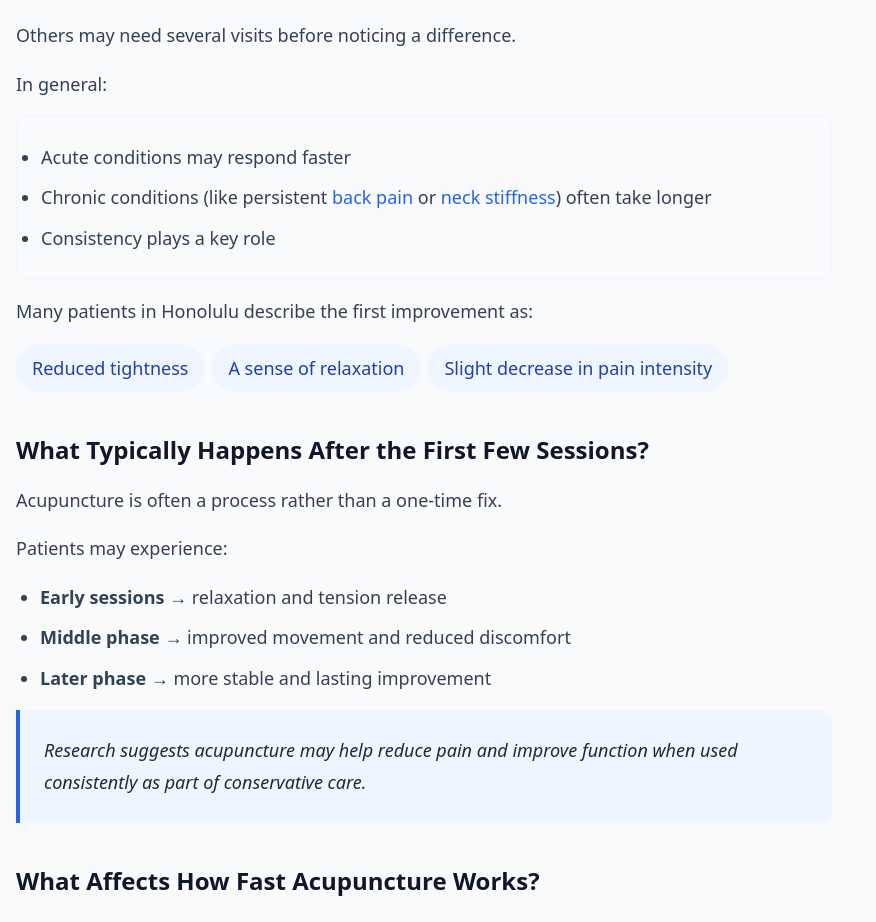
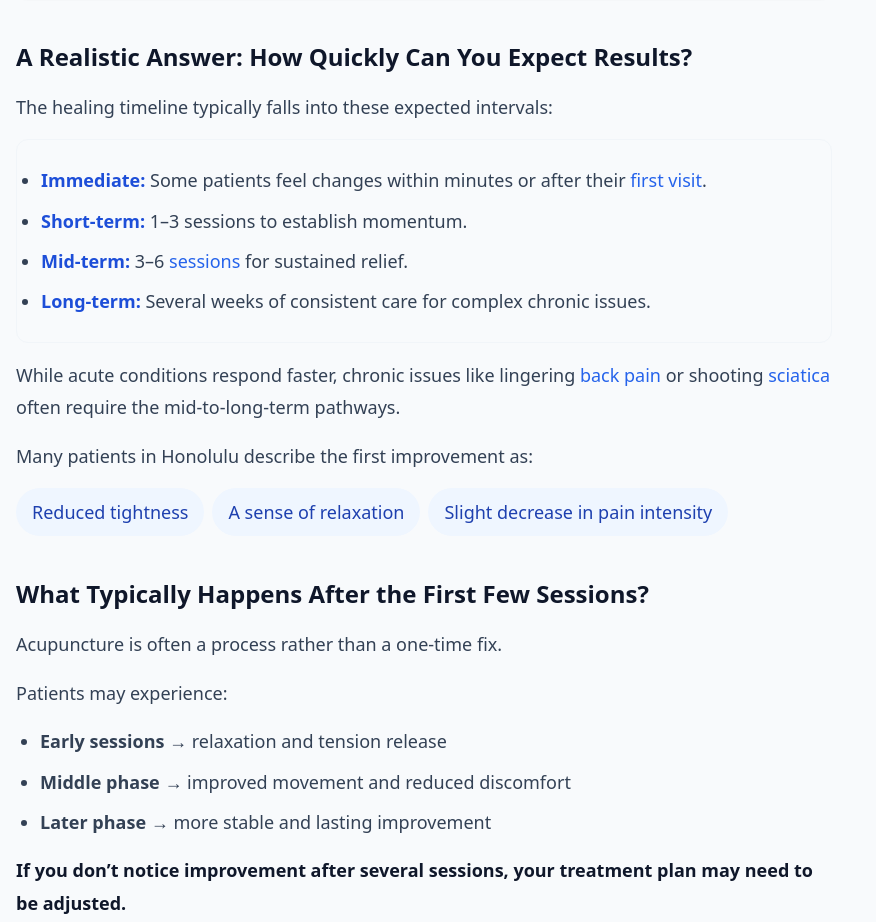
Before and after one commit to acutherapy/acutherapy-web-v2, a React (Vite) app: page /how-fast-does-acupuncture-work in a window 1280 px wide. Shown: the part 2229-3151 px from the top of the page, without its empty margins (0-876 px from the left). Built offline with nearby package versions, Linux system fonts and the light colour scheme.

Commit message:
Enhance timeline expectation matrix, add deep links, and refine failure boundary

```diff
--- a/src/pages/HowFastDoesAcupunctureWorkPage.tsx
+++ b/src/pages/HowFastDoesAcupunctureWorkPage.tsx
@@ -124,6 +124,10 @@ export default function HowFastDoesAcupunctureWorkPage() {
               <strong>Acupuncture may begin to provide relief after the first session for some patients, while others may notice gradual improvement over several visits. The speed of results depends on the condition, severity, and individual response.</strong>
             </p>
 
+            <div className="bg-blue-50 border-l-4 border-blue-600 p-5 mt-2 mb-8 text-blue-900 font-medium tracking-tight">
+              "Research shows that acupuncture may produce measurable pain relief within minutes in some cases, while longer-term improvement often develops over multiple sessions."
+            </div>
+
             <figure className="mb-8">
               <img
                 src="/images/how-fast-acupuncture-works-honolulu.jpg"
@@ -147,14 +151,14 @@ export default function HowFastDoesAcupunctureWorkPage() {
               A Realistic Answer: How Quickly Can You Expect Results?
             </h2>
             <div className="text-[16px] md:text-[18px] text-slate-700 leading-[1.8] mb-10 space-y-4">
-              <p>Some patients feel changes after their very <Link to="/what-to-expect-first-acupuncture-visit" className="text-blue-600 hover:underline">first acupuncture session</Link>.</p>
-              <p>Others may need several visits before noticing a difference.</p>
-              <p>In general:</p>
-              <ul className="list-disc pl-6 space-y-2 mb-4 bg-slate-50 p-6 rounded-xl border border-slate-100">
-                <li>Acute conditions may respond faster</li>
-                <li>Chronic conditions (like persistent <Link to="/back-pain-acupuncture-honolulu" className="text-blue-600 hover:underline">back pain</Link> or <Link to="/neck-pain-treatment-honolulu" className="text-blue-600 hover:underline">neck stiffness</Link>) often take longer</li>
-                <li>Consistency plays a key role</li>
+              <p>The healing timeline typically falls into these expected intervals:</p>
+              <ul className="list-disc pl-6 space-y-2 mb-4 bg-slate-50 p-6 rounded-xl border border-slate-100 font-medium">
+                <li><span className="text-blue-700 font-bold">Immediate:</span> Some patients feel changes within minutes or after their <Link to="/what-to-expect-first-acupuncture-visit" className="text-blue-600 hover:underline">first visit</Link>.</li>
+                <li><span className="text-blue-700 font-bold">Short-term:</span> 1–3 sessions to establish momentum.</li>
+                <li><span className="text-blue-700 font-bold">Mid-term:</span> 3–6 <Link to="/acupuncture-honolulu" className="text-blue-600 hover:underline">sessions</Link> for sustained relief.</li>
+                <li><span className="text-blue-700 font-bold">Long-term:</span> Several weeks of consistent care for complex chronic issues.</li>
               </ul>
+              <p>While acute conditions respond faster, chronic issues like lingering <Link to="/back-pain-acupuncture-honolulu" className="text-blue-600 hover:underline">back pain</Link> or shooting <Link to="/sciatica-treatment-honolulu" className="text-blue-600 hover:underline">sciatica</Link> often require the mid-to-long-term pathways.</p>
               <p>Many patients in Honolulu describe the first improvement as:</p>
               <div className="flex flex-wrap gap-2 mt-4">
                 <span className="bg-blue-50 text-blue-800 px-4 py-2 rounded-full font-medium">Reduced tightness</span>
@@ -174,7 +178,10 @@ export default function HowFastDoesAcupunctureWorkPage() {
                 <li><strong>Middle phase</strong> → improved movement and reduced discomfort</li>
                 <li><strong>Later phase</strong> → more stable and lasting improvement</li>
               </ul>
-              <div className="bg-blue-50 border-l-4 border-blue-600 p-6 rounded-r-xl">
+              <p className="font-semibold text-slate-900">
+                 If you don’t notice improvement after several sessions, your treatment plan may need to be adjusted.
+              </p>
+              <div className="bg-blue-50 border-l-4 border-blue-600 p-6 rounded-r-xl mt-4">
                  <p className="text-[16px] md:text-[18px] text-slate-800 font-medium italic">
                    Research suggests acupuncture may help reduce pain and improve function when used consistently as part of conservative care.
                  </p>
```
